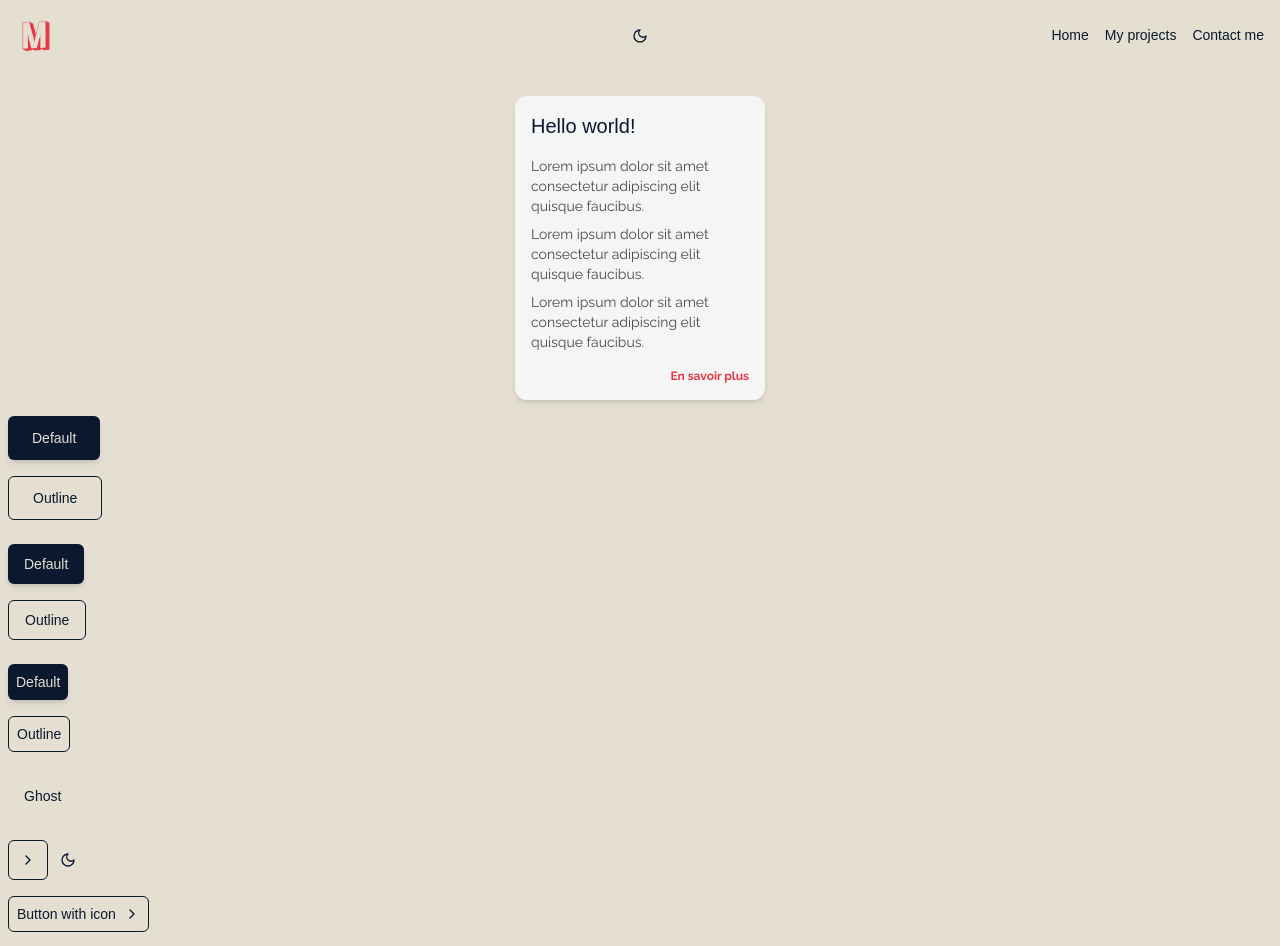
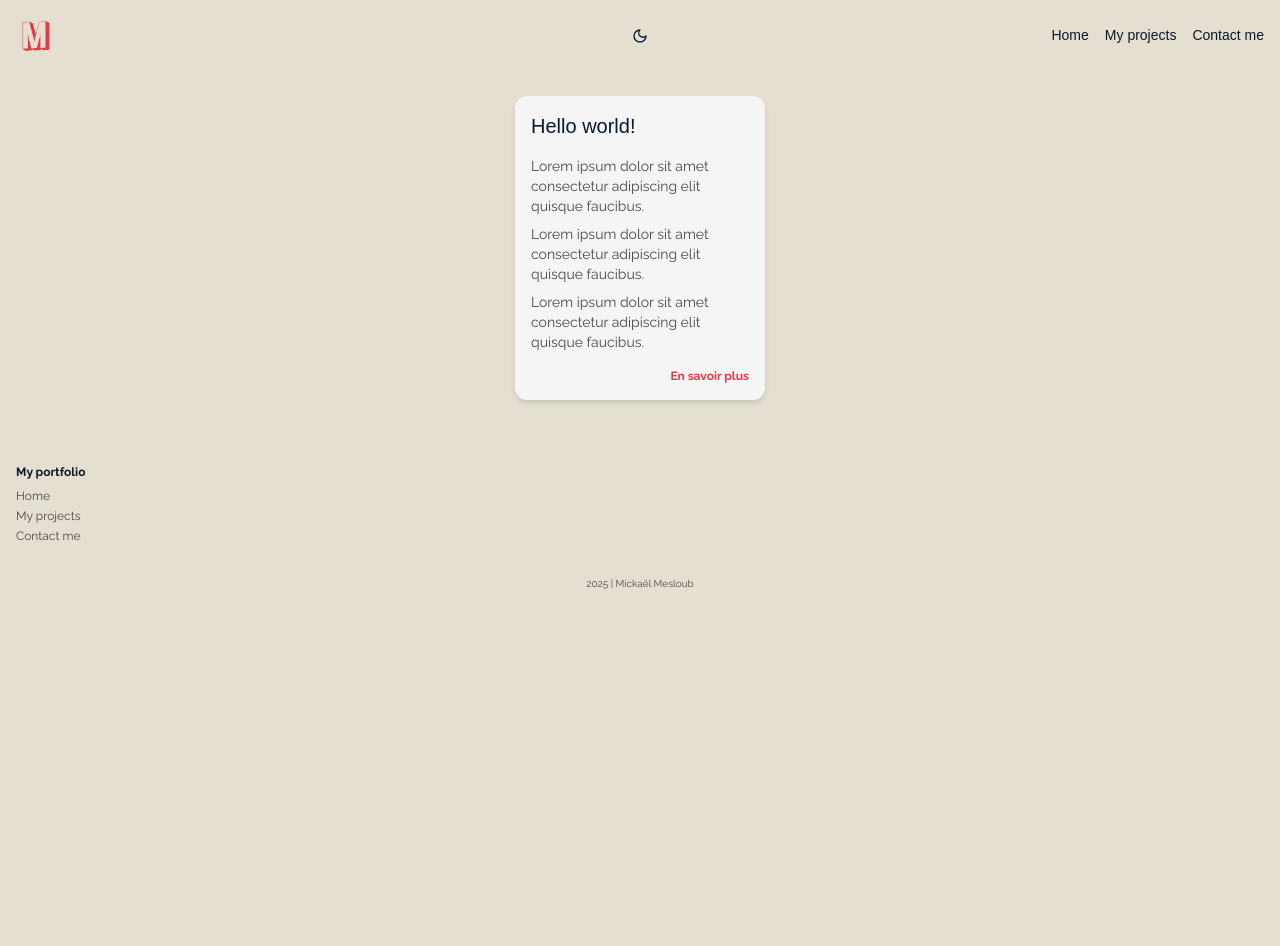
Before and after one commit to Mickael-Mesloub/portfolio-nextjs, a Next.js app: page /en in a window 1280 px wide. Shown: the top 946 px of the page. After the commit the page ends 800 px from the top, so only its background shows below. Built offline with nearby package versions, Linux system fonts and the light colour scheme; a web font is replaced by a local one.

Commit message:
clean(main page): remove buttons

```diff
--- a/src/app/[locale]/page.tsx
+++ b/src/app/[locale]/page.tsx
@@ -1,8 +1,6 @@
 import { Locale, useTranslations } from "next-intl";
 import type { Metadata } from "next";
 import { getTranslations } from "next-intl/server";
-import { Button } from "@/ui/components/Button/Button";
-import { ChevronRight, Loader2, Moon } from "lucide-react";
 
 interface HomePageProps {
   params: Promise<{ locale: Locale }>;
@@ -44,65 +42,7 @@ export default function HomePage() {
           <p className="text-accent font-bold text-xs">En savoir plus</p>
         </div>
       </div>
-
-      <div className="pt-2" />
-
-      <div className="p-2">
-        <Button size="lg">Default</Button>
-      </div>
-      <div className="p-2">
-        <Button size="lg" variant="outline">
-          Outline
-        </Button>
-      </div>
-
-      <div className="pt-2" />
-
-      <div className="p-2">
-        <Button>Default</Button>
-      </div>
-      <div className="p-2">
-        <Button variant="outline">Outline</Button>
-      </div>
-
-      <div className="pt-2" />
-
-      <div className="p-2">
-        <Button size="sm">Default</Button>
-      </div>
-      <div className="p-2">
-        <Button size="sm" variant="outline">
-          Outline
-        </Button>
-      </div>
-
-      <div className="pt-2" />
-
-      <div className="p-2">
-        <Button variant="ghost">Ghost</Button>
-      </div>
-
-      <div className="pt-2" />
-
-      <div className="p-2">
-        <Button variant="outline" size="icon">
-          <ChevronRight />
-        </Button>
-        <Button variant="base" size="icon">
-          <Moon />
-        </Button>
-      </div>
-      <div className="p-2">
-        <Button variant="outline" size="sm">
-          Button with icon <ChevronRight />
-        </Button>
-      </div>
-      <div className="p-2">
-        <Button disabled size="sm">
-          <Loader2 className="animate-spin" />
-          Loading...
-        </Button>
-      </div>
+      <div className="pt-8"></div>
     </div>
   );
 }
```
